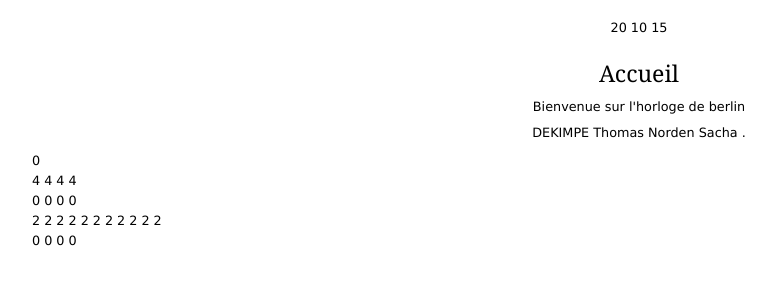
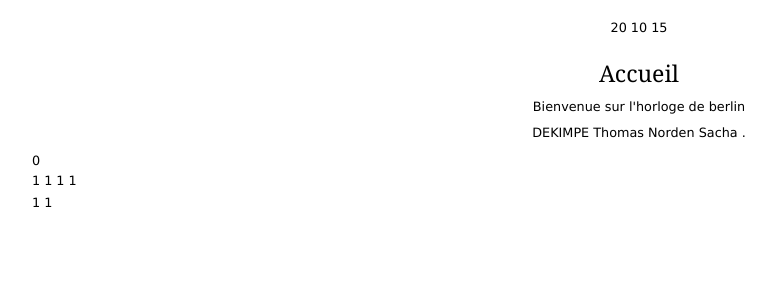
Before and after one commit to SachaNorden/berlinclock, a PHP site: page / in a window 1280 px wide. Shown: the top 300 px of the page, without its empty margins (1-777 px from the left). Run offline with PHP 8.4, Linux system fonts and the light colour scheme.

Commit message:
l'horloge fonctionne mais il faut toujours rafraichir la page

```diff
--- a/app/views/clock.php
+++ b/app/views/clock.php
@@ -8,23 +8,23 @@
             <td><?php  echo $secondeCase?></td>
         </tr>
         <tr>
-            <?php for($i=0;$i<4;$i++) { ?>
-            <td> <?php  echo $fivehoursCase?> </td>
+            <?php for($i=0;$i<$fivehoursCase;$i++) { ?>
+            <td> <?php  echo 1?> </td>
             <?php } ?>
         </tr>
         <tr>
-            <?php for($i=0;$i<4;$i++){ ?>
-            <td> <?php  echo $hoursCase?> </td>
+            <?php for($i=0;$i<$hoursCase;$i++){ ?>
+            <td> <?php  echo 1?> </td>
             <?php } ?>
         </tr>
         <tr>
-            <?php  for($i=0;$i<11;$i++){ ?>
-            <td> <?php  echo $fiveminutesCase ?> </td>
+            <?php  for($i=0;$i<$fiveminutesCase;$i++){ ?>
+            <td> <?php  echo 1 ?> </td>
             <?php } ?>
         </tr>
         <tr>
-            <?php  for ($i=0;$i<4;$i++){ ?>
-            <td> <?php  echo $minutesCase?> </td>
+            <?php  for ($i=0;$i<$minutesCase;$i++){ ?>
+            <td> <?php  echo 1?> </td>
             <?php } ?>
         </tr>
     </table>
```
